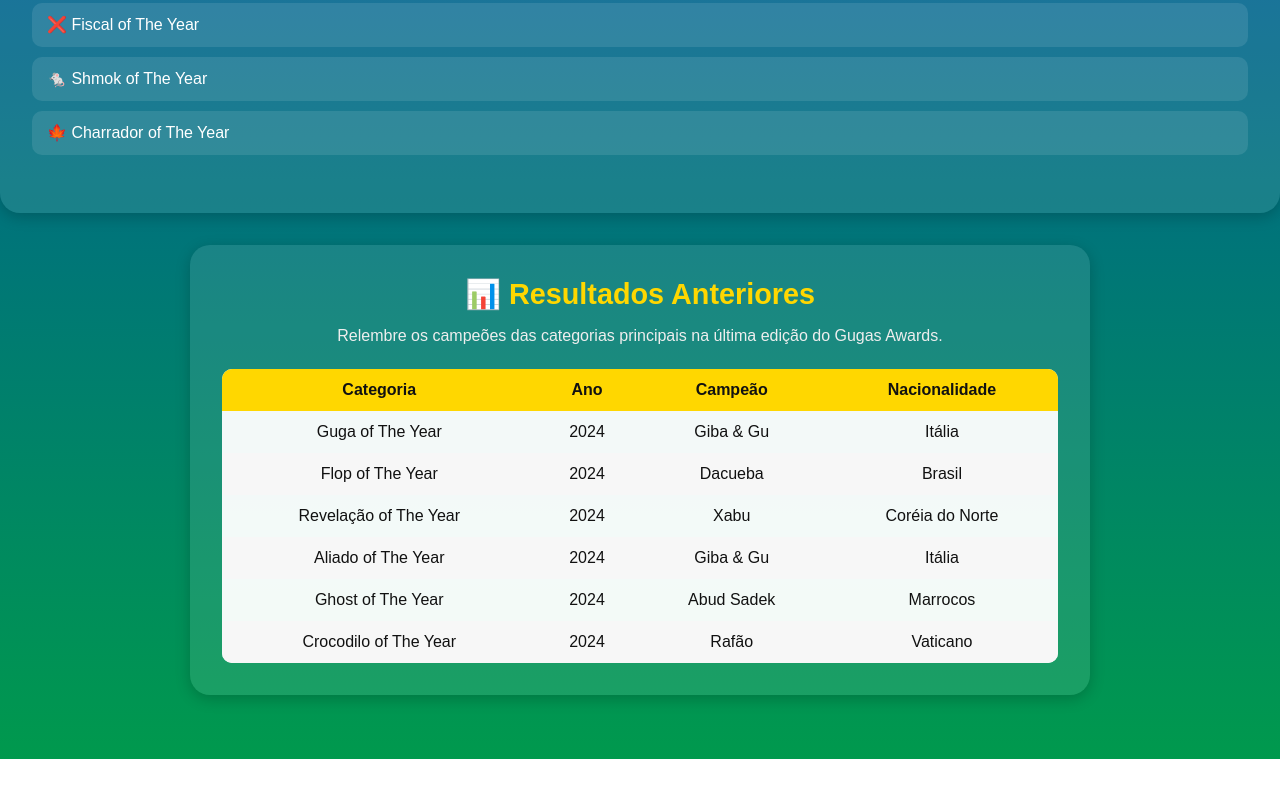
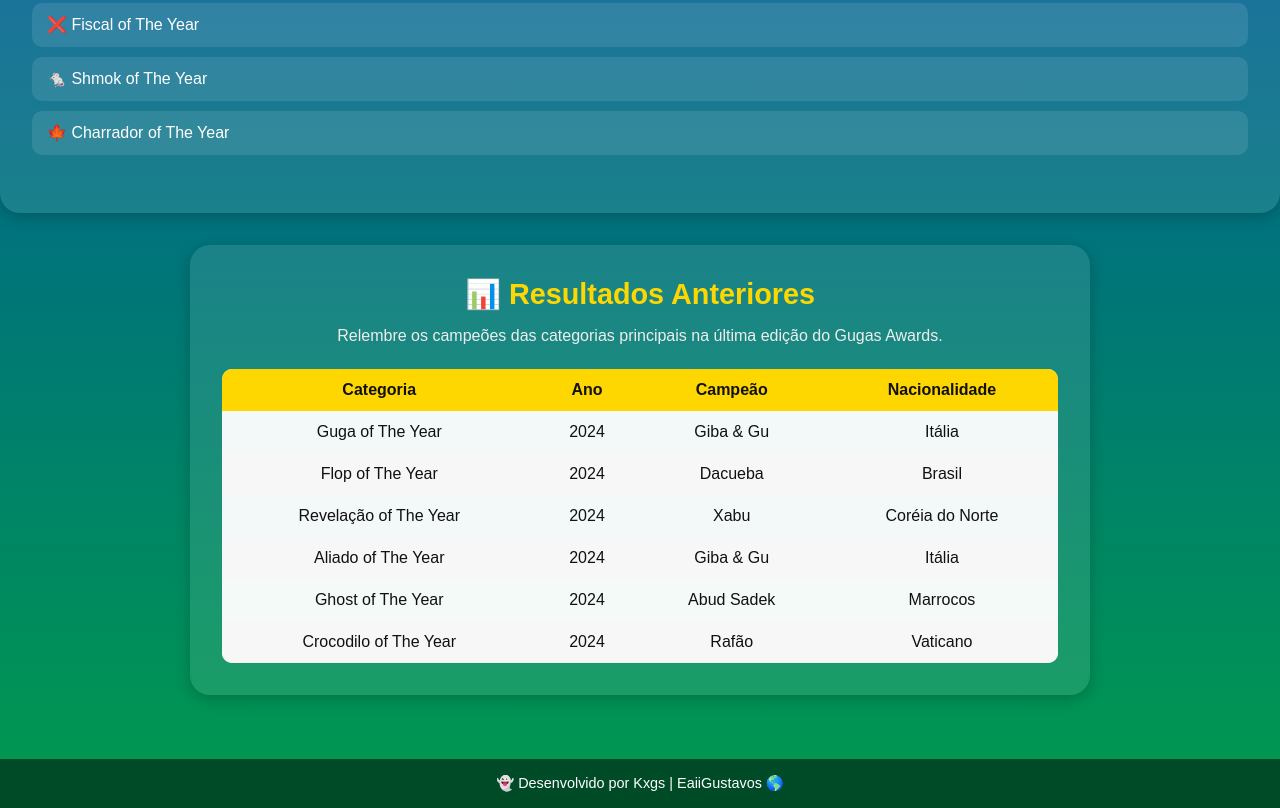
Before and after one commit to kaueepacco/site-gugas, a plain HTML site: page awards.html in a window 1280 px wide. Shown: the part 382-1190 px from the top of the page. Before the commit the page ends 1141 px from the top, so only its background shows below. Drawn offline with Linux system fonts and the light colour scheme.

Commit message:
ajuste footer

```diff
--- a/awards.html
+++ b/awards.html
@@ -96,6 +96,11 @@
       </div>
     </section>
   </main>
+
+<footer>
+    <p>👻 Desenvolvido por Kxgs | EaiiGustavos 🌎</p>
+</footer>
+
   <script src="script.js"></script>
   </body>
   </html>
```
Also changed, not shown: index.html (+1 -1 lines), osgugas.html (+1 -1 lines), palpites.html (+1 -1 lines).
